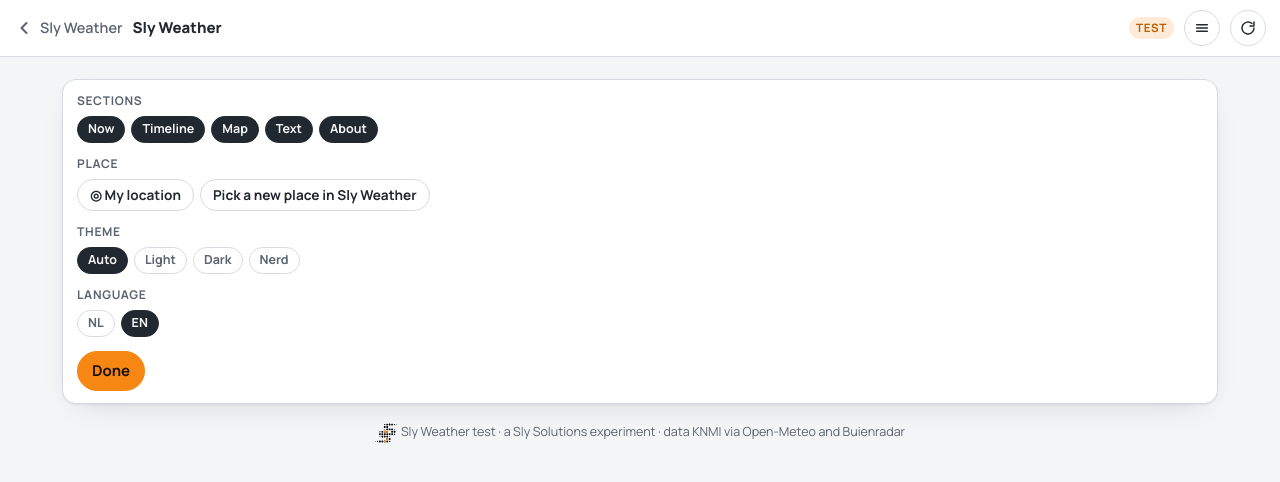
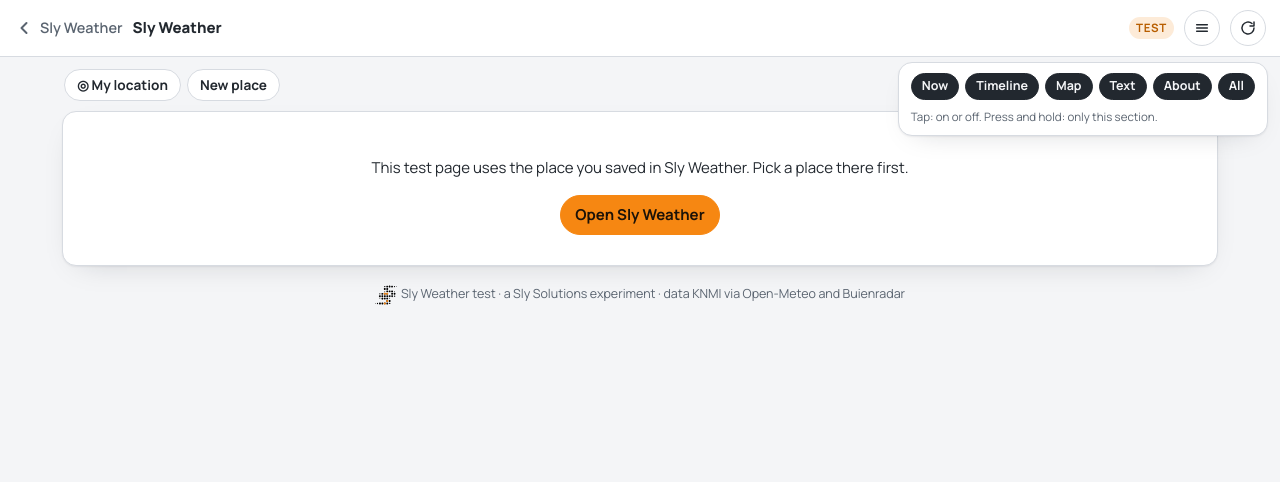
Before and after one commit to SlySolutions/sly-weather, a plain HTML site: page site/weather/test/index.html in a window 1280 px wide. Both pictures are taken after a click on the button 1202 px from the left and 28 px from the top of the page. Drawn offline with Linux system fonts and the light colour scheme.

Commit message:
Timeline test-7: only sections under the menu, press and hold shows one section, place/theme/language on a bar

```diff
--- a/site/weather/test/index.html
+++ b/site/weather/test/index.html
@@ -3,10 +3,10 @@
 <head>
 <meta charset="utf-8">
 <meta name="viewport" content="width=device-width,initial-scale=1,viewport-fit=cover">
-<meta http-equiv="Content-Security-Policy" content="default-src 'none'; script-src 'sha256-cb4t+QCg2XZkxpvDCB/O4DPrX/UHBj+W3LN8zML9c3o='; style-src 'unsafe-inline'; img-src 'self' data: https://image.buienradar.nl https://image-cdn.buienradar.nl; connect-src https://api.open-meteo.com; font-src data:; manifest-src 'self'; worker-src 'self'; base-uri 'none'; form-action 'none'">
+<meta http-equiv="Content-Security-Policy" content="default-src 'none'; script-src 'sha256-fqOcRd3tOF0r2pd4n2DVr3GqNZTi5n5ZEwET/+48IGw='; style-src 'unsafe-inline'; img-src 'self' data: https://image.buienradar.nl https://image-cdn.buienradar.nl; connect-src https://api.open-meteo.com; font-src data:; manifest-src 'self'; worker-src 'self'; base-uri 'none'; form-action 'none'">
 <meta name="robots" content="noindex">
 <meta name="description" content="Sly Weather experiment: one timeline for the coming hours and the week, with the rain map and the forecast for any moment you touch.">
-<meta name="version" content="test-6">
+<meta name="version" content="test-7">
 <meta name="theme-color" content="#F4F5F7" media="(prefers-color-scheme: light)">
 <meta name="theme-color" content="#14171B" media="(prefers-color-scheme: dark)">
 <title>Sly Weather test: tijdlijn</title>
@@ -79,16 +79,20 @@ header.top .tag{font-size:.72rem;font-weight:700;letter-spacing:.06em;text-trans
 .status{font-size:.82rem;color:var(--text-2);margin:0 2px 10px}
 .status.err{color:#D23B6B}
 /* Welke delen de pagina toont: eerste keer alles, daarna de keuze (op dit toestel bewaard) */
-/* Menupaneel: open en dicht met de knop; zolang het open staat is de inhoud weg, bij Klaar komt alles terug zoals gekozen */
-.menu h3{font-size:.75rem;font-weight:700;letter-spacing:.06em;text-transform:uppercase;color:var(--text-2);margin:12px 0 6px}
-.menu h3:first-child{margin-top:0}
-.menu .row{display:flex;flex-wrap:wrap;gap:6px;align-items:center}
-.menu select{font:inherit;color:var(--text);background:var(--bg-2);border:1px solid var(--line);border-radius:999px;padding:5px 10px;font-weight:700;max-width:100%}
-.menu .row .btn{padding:5px 12px;font-size:.85rem}
-.menu .done{margin-top:14px}
-:root[data-theme="nerd"] .menu select{border-radius:2px}
-body.menuopen #content,body.menuopen #empty{display:none}
-.chips{display:flex;flex-wrap:wrap;gap:6px;align-items:center;margin:0;font-size:.78rem;color:var(--text-2)}
+/* Menu onder de hamburger: alleen de delen; open en dicht met de knop. Tik is aan of uit, lang indrukken toont alleen dat deel */
+.menu{position:absolute;right:12px;top:calc(100% + 6px);max-width:calc(100% - 24px);background:var(--bg-2);border:1px solid var(--line);border-radius:var(--radius);box-shadow:var(--shadow);padding:10px 12px;z-index:31}
+.menu .hint2{font-size:.72rem;color:var(--text-2);margin:8px 0 0}
+:root[data-theme="nerd"] .menu{border-color:var(--text-2)}
+/* Balk onder de bovenbalk, zoals in de hoofdapp: plek, Mijn locatie, nieuwe plek; weergave en taal */
+.bar{display:flex;flex-wrap:wrap;gap:8px 12px;align-items:center;justify-content:space-between;margin:0 2px 10px}
+.bar .row{display:flex;flex-wrap:wrap;gap:6px;align-items:center}
+.bar select{font:inherit;color:var(--text);background:var(--bg-2);border:1px solid var(--line);border-radius:999px;padding:5px 10px;font-weight:700;max-width:11rem}
+.bar .btn{padding:5px 12px;font-size:.85rem}
+.seg{display:inline-flex;border:1px solid var(--line);border-radius:999px;overflow:hidden;background:var(--bg-2)}
+.seg button{border:0;background:transparent;color:var(--text-2);font:inherit;font-size:.85rem;font-weight:700;padding:4px 10px;cursor:pointer;line-height:1.3}
+.seg button[aria-pressed="true"]{background:var(--text);color:var(--bg)}
+:root[data-theme="nerd"] .bar select,:root[data-theme="nerd"] .seg,:root[data-theme="nerd"] .seg button{border-radius:2px}
+.chips{display:flex;flex-wrap:wrap;gap:6px;align-items:center;margin:0;font-size:.78rem;color:var(--text-2);user-select:none;-webkit-user-select:none;-webkit-touch-callout:none}
 .chips button{border:1px solid var(--line);background:var(--bg-2);color:var(--text-2);font:inherit;font-size:.78rem;font-weight:700;padding:3px 10px;border-radius:999px;cursor:pointer}
 .chips button[aria-pressed="true"]{background:var(--text);color:var(--bg);border-color:var(--text)}
 :root[data-theme="nerd"] .chips button{border-radius:2px}
@@ -157,16 +161,14 @@ footer.foot svg{width:22px;height:22px;vertical-align:middle;margin-right:4px}
   <span class="tag" id="tag">test</span>
   <button class="iconbtn" id="menubtn" type="button" aria-label="Toon" aria-expanded="false"><svg width="16" height="16" viewBox="0 0 24 24" fill="none" stroke="currentColor" stroke-width="2.2" stroke-linecap="round" aria-hidden="true"><path d="M4 7h16M4 12h16M4 17h16"/></svg></button>
   <button class="iconbtn" id="refresh" type="button" aria-label="Vernieuwen"><svg width="16" height="16" viewBox="0 0 24 24" fill="none" stroke="currentColor" stroke-width="2.2" stroke-linecap="round" stroke-linejoin="round" aria-hidden="true"><path d="M21 12a9 9 0 1 1-3-6.7"/><path d="M21 3v6h-6"/></svg></button>
+  <div class="menu" id="menu" hidden><div class="chips" id="chips"></div><p class="hint2" id="chiphint"></p></div>
 </header>
 <main class="app">
+  <div class="bar" id="bar">
+    <div class="row"><select id="placesel" aria-label="Plek"></select><button class="btn" id="geobtn" type="button"></button><a class="btn" id="newplace" href="../"></a></div>
+    <div class="row"><div class="seg" id="themes" role="group"></div><div class="seg" id="langs" role="group"></div></div>
+  </div>
   <p class="status" id="status"></p>
-  <div class="card menu" id="menu" hidden>
-    <h3 id="m-sec"></h3><div class="chips" id="chips"></div>
-    <h3 id="m-place"></h3><div class="row"><select id="placesel" aria-label="Plek"></select><button class="btn" id="geobtn" type="button"></button><a class="btn" id="newplace" href="../"></a></div>
-    <h3 id="m-theme"></h3><div class="chips" id="themes"></div>
-    <h3 id="m-lang"></h3><div class="chips" id="langs"></div>
-    <div class="done"><button class="btn primary" id="menudone" type="button"></button></div>
-  </div>
   <div id="empty" class="card empty" hidden>
     <p id="emptytxt"></p>
     <a class="btn primary" href="../" id="emptybtn"></a>
@@ -229,8 +231,8 @@ const I18N = {
     ex_p: 'Een experiment: één tijdlijn voor de komende uren én de hele week, met voor elk moment het kaartje en de verwachting. Idee van een vriend (zoals Flowx). De eerste twee uur komen van de Buienradar-radar (per 5 minuten), daarna van het KNMI-model via Open-Meteo: per kwartier voor de eerste 24 uur, per uur daarna. Het kaartje na de radar is een modelraster van 10 x 10 punten over Nederland, dus grof (±40 km) maar wel voor de hele week.',
     ex_req: 'Wat je toestel verlaat: een verzoek met je afgeronde coördinaat naar Open-Meteo, een verzoek om het vaste raster (voor iedereen gelijk, zegt niets over jou) en het Buienradar-beeld. Niets wordt bewaard buiten dit toestel.',
     ex_log: 'Verzoeken deze keer',
-    m_menu: 'Menu', m_sec: 'Delen', m_place: 'Plek', m_theme: 'Weergave', m_lang: 'Taal', done: 'Klaar', geo: 'Mijn locatie', geo_temp: 'Mijn locatie', newplace: 'Nieuwe plek kiezen in Sly Weather',
-    gps_busy: 'Positie opvragen...', gps_denied: 'Locatie geweigerd door de browser', gps_timeout: 'Locatie duurde te lang', gps_unavail: 'Locatie niet beschikbaar', th: ['Auto', 'Licht', 'Donker', 'Nerd'], home: 'Terug naar je plek',
+    m_menu: 'Delen', chip_hint: 'Tik: aan of uit. Lang indrukken: alleen dit deel.', all: 'Alles', geo: 'Mijn locatie', geo_temp: 'Mijn locatie', newplace: 'Nieuwe plek', th_t: ['Volgt het toestel', 'Licht', 'Donker', 'Nerd'],
+    gps_busy: 'Positie opvragen...', gps_denied: 'Locatie geweigerd door de browser', gps_timeout: 'Locatie duurde te lang', gps_unavail: 'Locatie niet beschikbaar', home: 'Terug naar je plek',
     foot: 'Sly Weather test · een Sly Solutions-experiment · gegevens KNMI via Open-Meteo en Buienradar'
   },
   en: {
@@ -254,8 +256,8 @@ const I18N = {
     ex_p: 'An experiment: one timeline for the coming hours and the whole week, with the map and the forecast for any moment. A friend suggested it (think Flowx). The first two hours come from the Buienradar radar (5-minute steps), after that from the KNMI model via Open-Meteo: 15-minute steps for the first 24 hours, hourly beyond. After the radar window the map is a model grid of 10 x 10 points over the Netherlands, so coarse (about 40 km) but available for the whole week.',
     ex_req: 'What leaves your device: one request with your rounded coordinate to Open-Meteo, one request for the fixed grid (identical for everyone, says nothing about you) and the Buienradar image. Nothing is stored outside this device.',
     ex_log: 'Requests this time',
-    m_menu: 'Menu', m_sec: 'Sections', m_place: 'Place', m_theme: 'Theme', m_lang: 'Language', done: 'Done', geo: 'My location', geo_temp: 'My location', newplace: 'Pick a new place in Sly Weather',
-    gps_busy: 'Getting position...', gps_denied: 'Location denied by the browser', gps_timeout: 'Location took too long', gps_unavail: 'Location unavailable', th: ['Auto', 'Light', 'Dark', 'Nerd'], home: 'Back to your place',
+    m_menu: 'Sections', chip_hint: 'Tap: on or off. Press and hold: only this section.', all: 'All', geo: 'My location', geo_temp: 'My location', newplace: 'New place', th_t: ['Follows the device', 'Light', 'Dark', 'Nerd'],
+    gps_busy: 'Getting position...', gps_denied: 'Location denied by the browser', gps_timeout: 'Location took too long', gps_unavail: 'Location unavailable', home: 'Back to your place',
     foot: 'Sly Weather test · a Sly Solutions experiment · data KNMI via Open-Meteo and Buienradar'
   }
 };
@@ -526,7 +528,7 @@ function pick(ev) {
   sel = Math.round((tStart + Math.max(0, Math.min(1, f)) * (tEnd - tStart)) / st) * st; drawAll();
 }
 let dragging = false;
-$('tl').addEventListener('pointerdown', e => { dragging = true; $('tl').setPointerCapture(e.pointerId); pick(e); });
+$('tl').addEventListener('pointerdown', e => { dragging = true; try { $('tl').setPointerCapture(e.pointerId); } catch (x) {} pick(e); });
 $('tl').addEventListener('pointermove', e => { if (dragging) pick(e); });
 ['pointerup', 'pointercancel'].forEach(k => $('tl').addEventListener(k, () => { dragging = false; }));
 $('tl').addEventListener('keydown', e => { const st = zoomH <= 24 ? 300000 : zoomH <= 72 ? 900000 : 3600000; if (e.key === 'ArrowLeft') sel -= st; else if (e.key === 'ArrowRight') sel += st; else return; sel = Math.max(tStart, Math.min(tEnd, sel)); drawAll(); e.preventDefault(); });
@@ -625,22 +627,21 @@ const SECTIONS = ['now', 'tl', 'map', 'txt', 'ex'], SEC_EL = {now: 'readout', tl
 let shown = LS.get('bbt_tiles', SECTIONS).filter(k => SECTIONS.includes(k));
 function applySections() {
   SECTIONS.forEach(k => { $(SEC_EL[k]).hidden = !shown.includes(k); });
-  $('chips').innerHTML = SECTIONS.map(k => `<button type="button" data-sec="${k}" aria-pressed="${shown.includes(k)}">${t('sec_' + k)}</button>`).join('');
+  $('chips').innerHTML = SECTIONS.map(k => `<button type="button" data-sec="${k}" aria-pressed="${shown.includes(k)}">${t('sec_' + k)}</button>`).join('') + `<button type="button" data-sec="all" aria-pressed="${shown.length === SECTIONS.length}">${t('all')}</button>`;
   if (meteo) { modelCanvas = null; drawAll(); }
 }
 /* Menupaneel: open en dicht met de knop (of Klaar); zolang het open staat is de inhoud weg, daarna komt alles terug zoals gekozen */
-function setMenu(open) { $('menu').hidden = !open; document.body.classList.toggle('menuopen', open); $('menubtn').setAttribute('aria-expanded', String(open)); if (!open && meteo) { modelCanvas = null; drawAll(); } }
+function setMenu(open) { $('menu').hidden = !open; $('menubtn').setAttribute('aria-expanded', String(open)); }
 $('menubtn').addEventListener('click', () => setMenu($('menu').hidden));
-$('menudone').addEventListener('click', () => setMenu(false));
 function renderMenu() {
-  $('m-sec').textContent = t('m_sec'); $('m-place').textContent = t('m_place'); $('m-theme').textContent = t('m_theme'); $('m-lang').textContent = t('m_lang'); $('menudone').textContent = t('done');
+  $('chiphint').textContent = t('chip_hint');
   const sl = $('placesel'); sl.innerHTML = '';
   places.forEach((q, i) => { const o = document.createElement('option'); o.value = i; o.textContent = q.name; o.selected = place === q; sl.appendChild(o); });
   if (tempPlace) { const o = document.createElement('option'); o.value = 'tmp'; o.textContent = tempPlace.name; o.selected = place === tempPlace; sl.appendChild(o); }
   sl.hidden = !places.length && !tempPlace;
   $('geobtn').textContent = '\u25CE ' + t('geo'); $('geobtn').hidden = !geoAvail; $('newplace').textContent = t('newplace');
   const th = LS.get('bb_theme', 'auto');
-  $('themes').innerHTML = ['auto', 'light', 'dark', 'nerd'].map((k, i) => `<button type="button" data-th="${k}" aria-pressed="${th === k}">${t('th')[i]}</button>`).join('');
+  $('themes').innerHTML = ['auto', 'light', 'dark', 'nerd'].map((k, i) => `<button type="button" data-th="${k}" aria-pressed="${th === k}" title="${t('th_t')[i]}">${['\u25D0', '\u2600', '\u263E', '\u2328'][i]}</button>`).join('');
   $('langs').innerHTML = ['nl', 'en'].map(k => `<button type="button" data-lang="${k}" aria-pressed="${lang === k}">${k.toUpperCase()}</button>`).join('');
 }
 $('placesel').addEventListener('change', e => { const v = e.target.value; if (v === 'tmp') setPlace(tempPlace); else { cur = +v; LS.set('bb_cur', cur); setPlace(places[cur]); } renderMenu(); });
@@ -660,14 +661,21 @@ $('langs').addEventListener('click', e => { const b = e.target.closest('button')
 [['mzin', 1], ['mzout', -1]].forEach(([id, d]) => $(id).addEventListener('click', () => { const i = MAPZ.indexOf(mapZ) + d; if (i < 0 || i >= MAPZ.length) return; mapZ = MAPZ[i]; LS.set('bbt_mapzoom', mapZ); modelCanvas = null; if (meteo) drawAll(); }));
 $('mzhome').addEventListener('click', () => { pan = {dx: 0, dy: 0}; if (mapZ < 2) { mapZ = 2; LS.set('bbt_mapzoom', mapZ); } modelCanvas = null; if (meteo) drawAll(); });
 let mapDrag = null, mapRaf = 0;
-$('map').addEventListener('pointerdown', e => { mapDrag = {x: e.clientX, y: e.clientY, dx: pan.dx, dy: pan.dy}; $('map').setPointerCapture(e.pointerId); });
+$('map').addEventListener('pointerdown', e => { mapDrag = {x: e.clientX, y: e.clientY, dx: pan.dx, dy: pan.dy}; try { $('map').setPointerCapture(e.pointerId); } catch (x) {} });
 $('map').addEventListener('pointermove', e => {
   if (!mapDrag || !meteo) return; const W = $('map').clientWidth, H = $('map').clientHeight;
   pan = {dx: mapDrag.dx - (e.clientX - mapDrag.x) * (VB.east - VB.west) / W, dy: mapDrag.dy + (e.clientY - mapDrag.y) * (mercY(VB.north) - mercY(VB.south)) / H};
   modelCanvas = null; if (!mapRaf) mapRaf = requestAnimationFrame(() => { mapRaf = 0; drawMap(); });
 });
 ['pointerup', 'pointercancel'].forEach(k => $('map').addEventListener(k, () => { mapDrag = null; }));
-$('chips').addEventListener('click', e => { const b = e.target.closest('button'); if (!b) return; const k = b.dataset.sec; shown = shown.includes(k) ? shown.filter(x => x !== k) : SECTIONS.filter(x => shown.includes(x) || x === k); LS.set('bbt_tiles', shown); applySections(); });
+/* Tik: aan of uit (Alles: alles aan). Lang indrukken (450 ms): alleen dit deel; de tik die daarop volgt wordt genegeerd */
+function setShown(list) { shown = list; LS.set('bbt_tiles', shown); applySections(); }
+let holdT = 0, held = false;
+$('chips').addEventListener('pointerdown', e => { const b = e.target.closest('button'); if (!b || b.dataset.sec === 'all') return; held = false; clearTimeout(holdT); holdT = setTimeout(() => { held = true; setShown([b.dataset.sec]); }, 450); });
+['pointerup', 'pointercancel', 'pointerleave'].forEach(k => $('chips').addEventListener(k, () => clearTimeout(holdT)));
+$('chips').addEventListener('contextmenu', e => e.preventDefault());
+$('chips').addEventListener('click', e => { const b = e.target.closest('button'); if (!b) return; if (held) { held = false; return; } const k = b.dataset.sec;
+  setShown(k === 'all' ? SECTIONS.slice() : shown.includes(k) ? shown.filter(x => x !== k) : SECTIONS.filter(x => shown.includes(x) || x === k)); });
 
 /* ============ Start ============ */
 function applyText() {
```
Also changed, not shown: src/test_template.html (+38 -30 lines), 1 other file.
